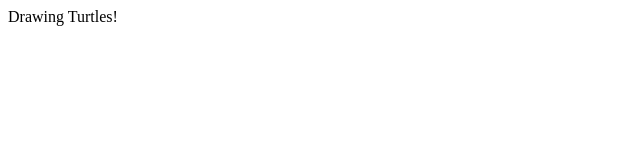
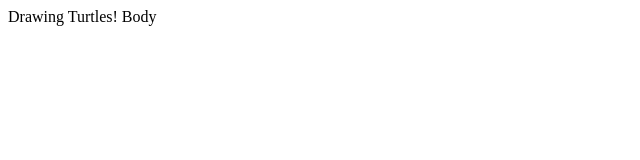
Before and after one commit to pique0822/DrawingTurtle, a plain HTML site: page index.html in a window 1280 px wide. Shown: the full height of the page, 0-640 px from the left. Drawn offline with Linux system fonts and the light colour scheme.

Commit message:
checking if adding correctly

```diff
--- a/index.html
+++ b/index.html
@@ -3,4 +3,7 @@
   <head>
     Drawing Turtles!
   </head>
+  <body>
+    Body
+  </body>
 </html>
```
